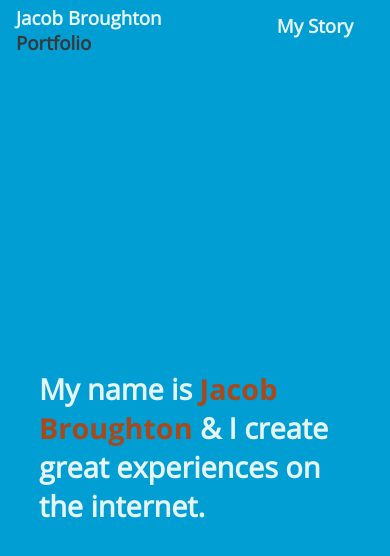
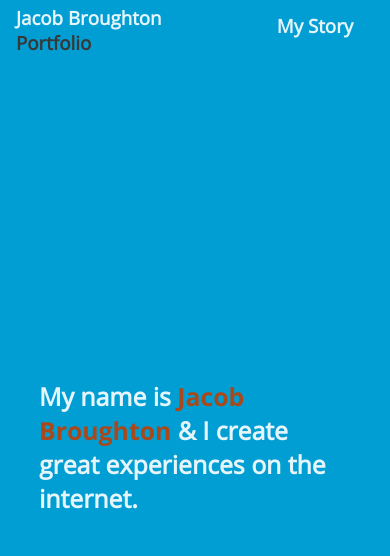
Before and after one commit to jlbroughton88/Portfolio-Next, a Next.js app: page / in a window 390 px wide. Shown: the top 556 px of the page. Built offline with nearby package versions, Linux system fonts and the light colour scheme.

Commit message:
some font sizes changed for a better

```diff
--- a/public/css/index.scss
+++ b/public/css/index.scss
@@ -125,6 +125,7 @@
  }
 
  html.ios7 body {height: 100%;position: fixed;width: 100%;}
+
 h1, h2, h3, h4, h5, h6, p {
     opacity: 0.9;
     -webkit-font-smoothing: antialiased;
@@ -200,7 +201,7 @@ strong{
                 }
 
                 @media(max-width: 530px) {
-                    font-size: 1.8rem;
+                    font-size: 1.55rem;
                 }
             }
          };
```
